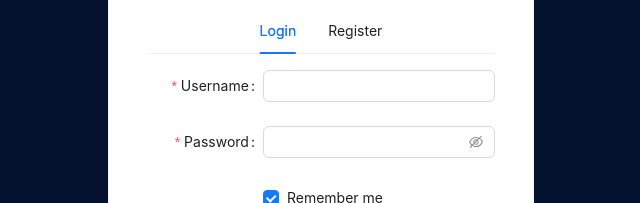
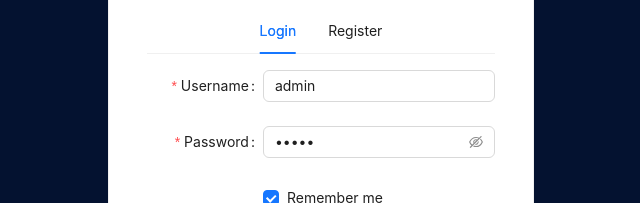
Before and after one commit to imyuanxiao/rbac-frontend, a React (Create React App) app: page /login in a window 1280 px wide. Shown: the part 287-490 px from the top of the page, without its empty margins (319-959 px from the left). Built offline with nearby package versions, Linux system fonts and the light colour scheme.

Commit message:
加入默认登录用户名和密码

```diff
--- a/src/compenents/Login/LoginForm.tsx
+++ b/src/compenents/Login/LoginForm.tsx
@@ -44,6 +44,7 @@ const LoginForm: React.FC = () => {
                     { required: true, message: 'Please input your username!' },
                     { min: 4, max: 20, message: 'Length should be between 4 and 20 characters!' }
                 ]}
+                initialValue="admin"
             >
                 <Input />
             </Form.Item>
@@ -55,6 +56,7 @@ const LoginForm: React.FC = () => {
                     { required: true, message: 'Please input your password!' },
                     { min: 4, max: 20, message: 'Length should be between 4 and 20 characters!' }
                 ]}
+                initialValue="admin"
             >
                 <Input.Password />
             </Form.Item>
--- a/src/pages/index/Index.tsx
+++ b/src/pages/index/Index.tsx
@@ -5,10 +5,11 @@ function Index() {
     return (
         <div>
             <h1>首页</h1>
+            <br/>
             <div>
-                <div>
-                    博客、Github、公众号请认准<strong>imyuanxiao</strong>
-                </div>
+                <div>个人网站： <strong>imyuanxiao.com</strong></div>
+                <br/>
+                <div>github: <strong>https://github.com/imyuanxiao</strong></div>
             </div>
         </div>
     );
```
